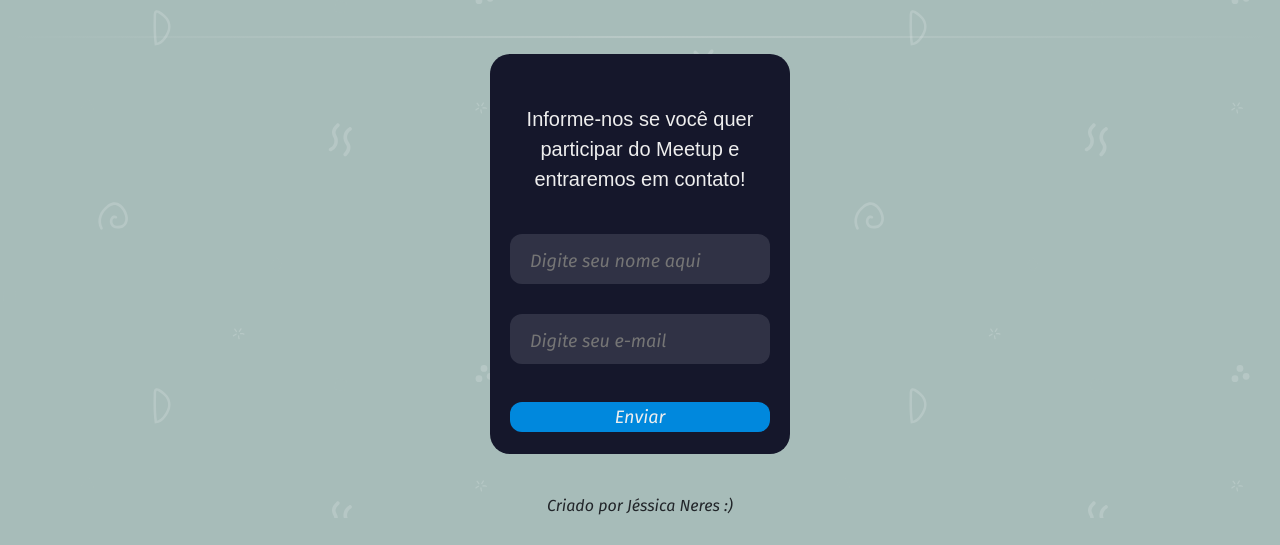
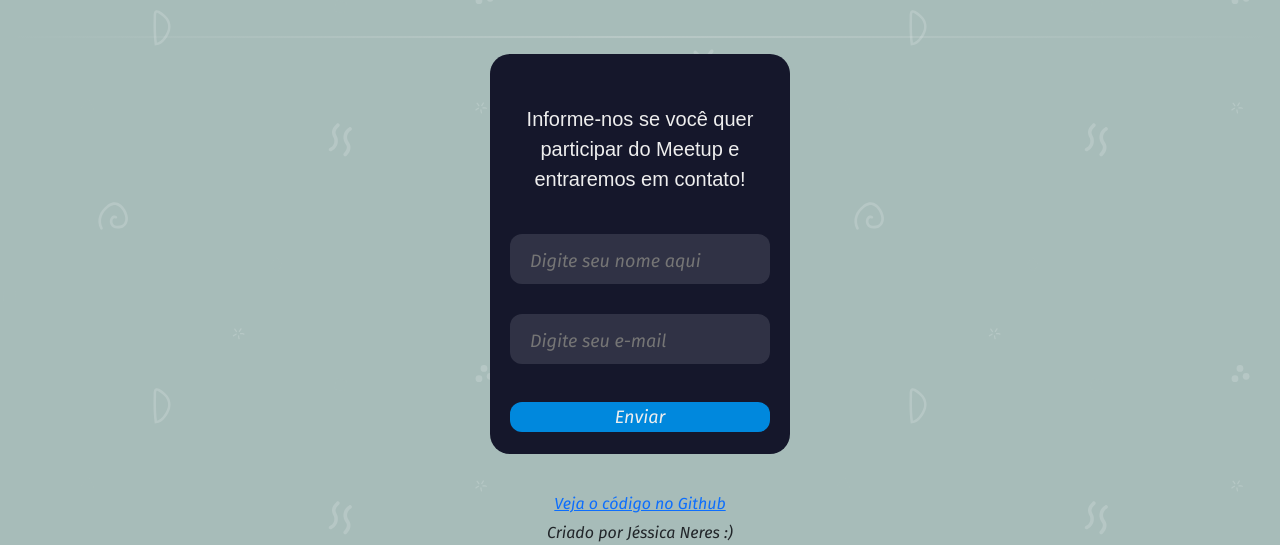
Before and after one commit to jneres00/site-aprender-ingles, a plain HTML site: page index.html in a window 1280 px wide. Shown: the part 1962-2507 px from the top of the page. Before the commit the page ends 2480 px from the top, so only its background shows below. Drawn offline with nearby package versions, Linux system fonts and the light colour scheme.

Commit message:
Update index.html

```diff
--- a/index.html
+++ b/index.html
@@ -102,7 +102,7 @@
     <button type="text" class="submit">Enviar</button>
     </div>
     </div>
-
+<h6 style="text-align: center;"><a href="https://github.com/jneres00/site-aprender-ingles">Veja o código no Github</a></h6>
 <footer>Criado por Jéssica Neres :)</footer>
 <script src="https://cdn.jsdelivr.net/npm/bootstrap@5.3.2/dist/js/bootstrap.bundle.min.js" integrity="sha384-C6RzsynM9kWDrMNeT87bh95OGNyZPhcTNXj1NW7RuBCsyN/o0jlpcV8Qyq46cDfL" crossorigin="anonymous"></script>
 
```
